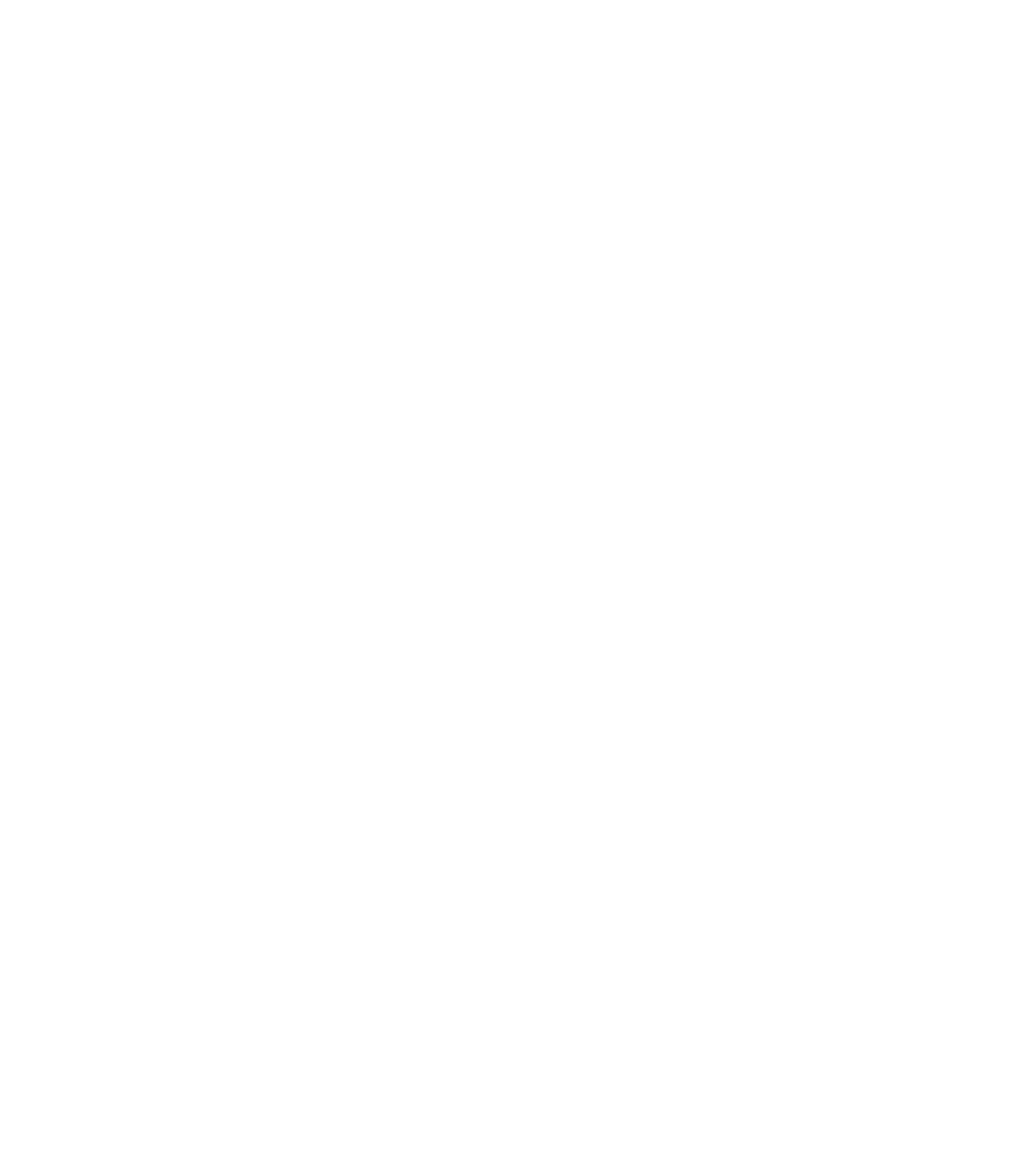
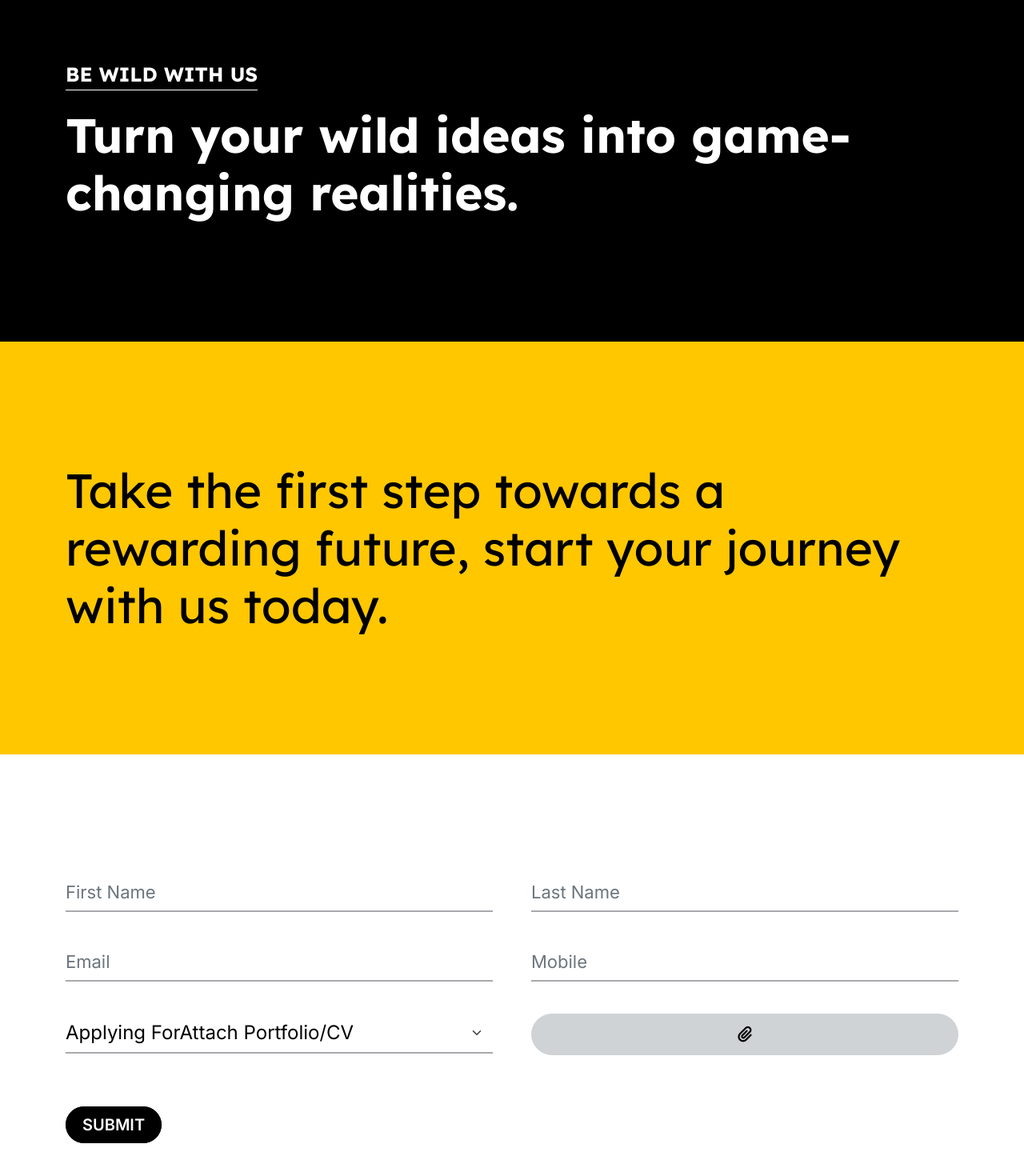
Before and after one commit to dpmechodal/wildpunch, a React (Create React App) app: page /BeWildWithUs in a window 1280 px wide. Before the commit this address had no page. Shown: the part 160-1630 px from the top of the page at 80% size. Before the commit the page ends 800 px from the top, so only its background shows below. Built offline with nearby package versions, Linux system fonts and the light colour scheme.

Commit message:
Added - DP

```diff
--- a/package.json
+++ b/package.json
@@ -1,6 +1,6 @@
 {
   "name": "Wildpunch Design & Digital",
-  "homepage": "https://wildpunch.4born.in/",
+  "homepage": "https://wildpunch.businessvala.site/",
   "version": "0.1.0",
   "private": true,
   "dependencies": {
--- a/src/App.css
+++ b/src/App.css
@@ -337,7 +337,8 @@
   color: #FFC700;
 }
 input.form-control:focus,
-textarea.form-control:focus{
+textarea.form-control:focus,
+select.form-select:focus{
   box-shadow: none;
   border-color: #A7A9AC;
 }
@@ -348,13 +349,30 @@
   border-right: none;
   border-left: none;
   border-radius: 0;
-  color: #A7A9AC;
   font-family: Inter;
   font-size: 24px;
   font-weight: 400;
   padding-left: 0;
   padding-right: 0;
   scrollbar-width: none;
+  color: #000;
+}
+select.form-select{
+  border-bottom: 2px solid #A7A9AC;
+  border-top: none;
+  border-right: none;
+  border-left: none;
+  border-radius: 0;
+  font-family: Inter;
+  font-size: 24px;
+  font-weight: 400;
+  padding-left: 0;
+  padding-right: 0;
+  scrollbar-width: none;
+  color: #000;
+}
+select.form-select option{
+  padding: 4px 10px;
 }
 .footer-bottom{
   padding-bottom: 50px;
@@ -556,6 +574,25 @@
   margin-bottom: 0;
   font-weight: 400;
 }
+.upload-button{
+  position: relative;
+}
+.upload-button input{
+  position: absolute;
+  opacity: 0;
+}
+.upload-button a{
+  background-color: #D0D3D6;
+  border: 1px solid #D0D3D6;
+  color: #000000;
+  display: block;
+  text-align: center;
+}
+.upload-button a:hover{
+  background-color: #D0D3D6;
+  border: 1px solid #D0D3D6;
+  color: #000000;
+}
 
 /* media  */
 
--- a/src/App.js
+++ b/src/App.js
@@ -6,6 +6,8 @@
 import WildWeDo from './Components/WildWeDo';
 import Contact from './Components/Contact';
 import WildWeAre from './Components/WildWeAre';
+import WildWildWork from './Components/WildWildWork';
+import BeWildWithUs from './Components/BeWildWithUs';
 
 
 function App() {
@@ -19,6 +21,8 @@
           <Route path='/WildWeDo' element={<WildWeDo/>}/>
           <Route path='/Contact' element={<Contact/>}/>
           <Route path='/WildWeAre' element={<WildWeAre/>}/>
+          <Route path='/WildWildWork' element={<WildWildWork/>}/>
+          <Route path='/BeWildWithUs' element={<BeWildWithUs/>}/>
         </Routes>
       </Router>
     </div>
--- /dev/null
+++ b/src/Components/BeWildWithUs.js
@@ -0,0 +1,73 @@
+import React from 'react'
+import { Link } from 'react-router-dom';
+import { Helmet } from 'react-helmet';
+import Work from './Work'
+import People from './People'
+import Testimonials from './Testimonials'
+import Header from './Header'
+import Footer from './Footer'
+
+const BeWildWithUs = () => {
+  return (
+    <div>
+      <Helmet>
+        <title>Be Wild With Us - Wildpunch Design & Digital</title>
+      </Helmet>
+        <Header/>
+        <div className="sec-section bg-third bg-black first-section">
+          <div className="container py-200">
+            <p>BE WILD WITH US</p>
+            <h2 className='mb-0'><b>Turn your wild ideas into game-changing realities.</b></h2>
+          </div>
+        </div>
+        <div className="sec-section bg-four">
+          <div className="container py-200">
+            <div className="row g-lg-4 g-3 align-items-center">
+              <div className="col-12">
+                <h2 className='mb-0'>Take the first step towards a rewarding future, start your journey with us today.</h2>
+              </div>
+            </div>
+          </div>
+        </div>
+        <div className="sec-section">
+            <div className="container py-200">
+            <div className="row g-lg-4 g-3 align-items-center">
+                <div className="col-12">
+                <form className='hello-form row g-md-3 g-0'>
+                    <div class="mb-md-4 mb-3 pe-md-4 col-md-6">
+                    <input type="text" class="form-control" placeholder='First Name'/>
+                    </div>
+                    <div class="mb-md-4 mb-3 ps-md-4 col-md-6">
+                    <input type="text" class="form-control" placeholder='Last Name'/>
+                    </div>
+                    <div class="mb-md-4 mb-3 pe-md-4 col-md-6">
+                    <input type="email" class="form-control" placeholder='Email'/>
+                    </div>
+                    <div class="mb-md-4 mb-3 ps-md-4 col-md-6">
+                    <input type="tel" class="form-control" placeholder='Mobile'/>
+                    </div>
+                    <div class="mb-md-4 mb-3 pe-md-4 col-md-6">
+                        <select className='form-select'>
+                          <option>Applying ForAttach Portfolio/CV</option>
+                          <option>Portfolio</option>
+                          <option>CV</option>
+                        </select>
+                    </div>
+                    <div class="mb-md-4 mb-3 ps-md-4 col-md-6 upload-button">
+                        <input type="file" class="form-control" placeholder='Your Industry'/>
+                        <a href="#"><i class="fa-solid fa-paperclip"></i></a>
+                    </div>
+                    <div className='mt-lg-5 mt-4'>
+                    <Link to={"#"}>SUBMIT</Link>
+                    </div>
+                </form>
+                </div>
+            </div>
+            </div>
+        </div>
+        <Footer/>
+    </div>
+  )
+}
+
+export default BeWildWithUs
```
Also changed, not shown: src/Components/WildWildWork.js (added).
